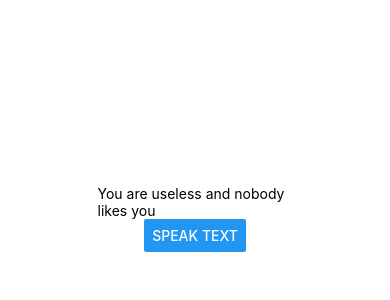
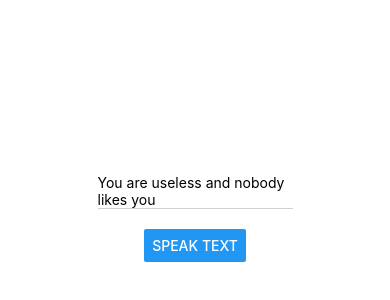
Before and after one commit to avedmala/learn-expo, a React Native app: screen / in a window 390 px wide. Shown: the part 204-504 px from the top of the page. Built offline with nearby package versions, Linux system fonts and the light colour scheme.

Commit message:
add to details to README and format to SpeechDemo

```diff
--- a/app.json
+++ b/app.json
@@ -1,6 +1,6 @@
 {
   "expo": {
-    "name": "expo blank",
+    "name": "learn expo",
     "slug": "expo-blank",
     "privacy": "public",
     "sdkVersion": "32.0.0",
--- a/app/componenets/SpeechDemo.js
+++ b/app/componenets/SpeechDemo.js
@@ -35,4 +35,9 @@ const styles = StyleSheet.create({
         alignItems: 'center',
         justifyContent: 'center',
     },
+    textInput: {
+        borderBottomColor: '#d2d2d2',
+        borderBottomWidth: 1,
+        marginBottom: 20,
+    },
 });
```
Also changed, not shown: 1 other file (tests, documents, lock files or other folders).
